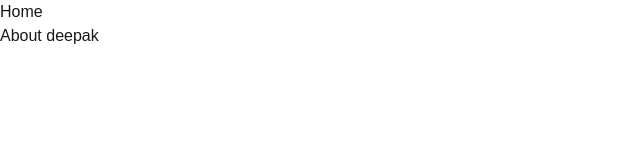
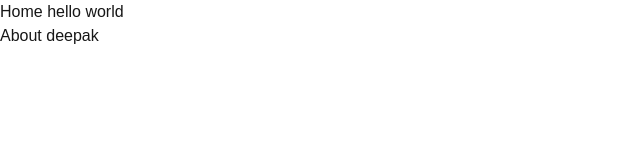
Before and after one commit to deepak29-git/next-app, a Next.js app: page / in a window 1280 px wide. Shown: the top 160 px of the page, without its empty margins (0-640 px from the left). Built offline with nearby package versions, Linux system fonts and the light colour scheme.

Commit message:
page change

```diff
--- a/src/app/page.tsx
+++ b/src/app/page.tsx
@@ -3,7 +3,7 @@ import Link from "next/link";
 export default function Page() {
   return (
     <div>
-      <h1>Home</h1>
+      <h1>Home hello world</h1>
       <Link href="/about">About deepak</Link>
     </div>
   );
```
